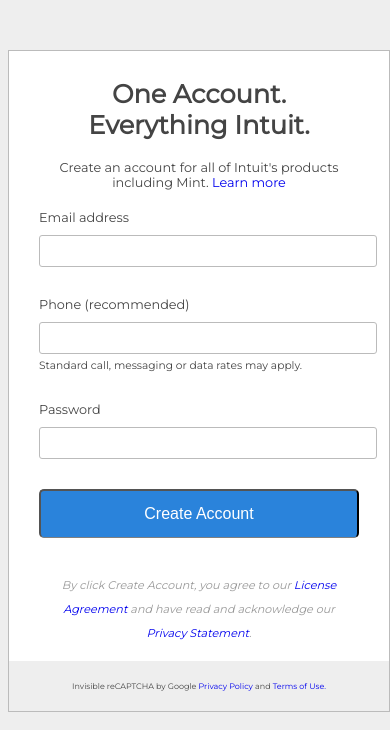
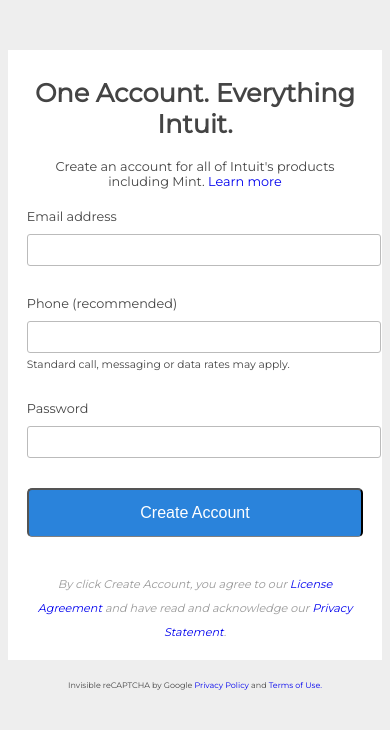
Before and after one commit to JimmyNeutron8/signup-form, a plain HTML site: page index.html in a window 390 px wide. Drawn offline with Linux system fonts and the light colour scheme.

Commit message:
Fixed responsive stuff

```diff
--- a/style.css
+++ b/style.css
@@ -79,9 +79,13 @@
     padding: 0;
 }
 
-@media only screen and (max-width: 360px) {
+@media only screen and (max-width: 400px) {
     .form-card {
-        width: 100%;
+        margin-right: 0;
+        margin-left: 0;
+        width: 90%;
+        padding-left: 5%;
+        padding-right: 5%;
         border: none;
     }
 }
```
